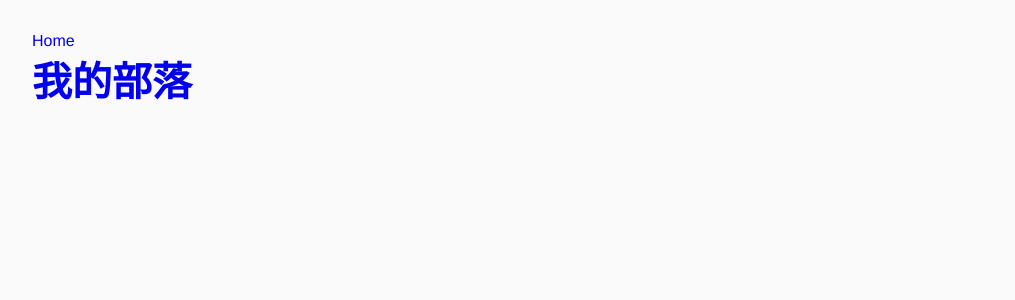
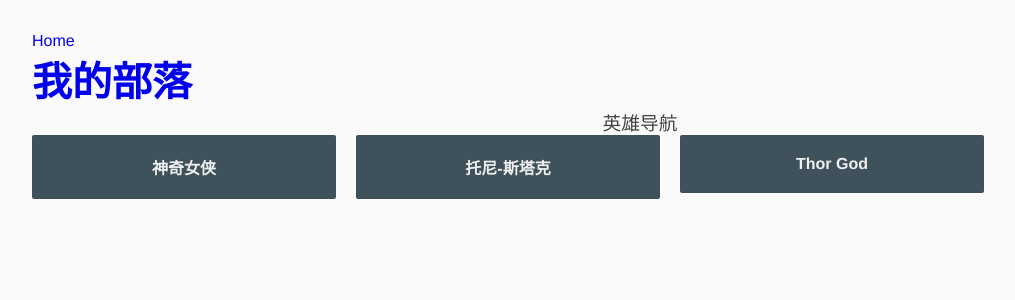
Before and after one commit to RyenToretto/kjf-angular-first, an Angular app: page /routing in a window 1280 px wide. Before the commit this address led to /. Shown: the top 300 px of the page, without its empty margins (0-1015 px from the left). Built offline with nearby package versions, Linux system fonts and the light colour scheme.

Commit message:
ing routing

```diff
--- a/src/app/app-routing.module.ts
+++ b/src/app/app-routing.module.ts
@@ -1,9 +1,14 @@
 import { NgModule } from '@angular/core';
 import { RouterModule, Routes } from '@angular/router';
+
+import {RoutingComponent} from "./routing/routing.component";
 import { SunTribeComponent } from './sun-tribe/sun-tribe.component';
 
 // 告诉路由器, 当 用户单击链接 或 将 URL 粘贴进浏览器地址栏 时，要显示哪个视图
 const routes: Routes = [
+    { path: '', redirectTo: '/routing', pathMatch: 'full' },
+    { path: 'routing', component: RoutingComponent },
+
     { path: 'suntribe', component: SunTribeComponent }
 ];
 
--- a/src/app/app.module.ts
+++ b/src/app/app.module.ts
@@ -8,11 +8,14 @@
 import { SunTribeComponent } from './sun-tribe/sun-tribe.component';
 import { HeroDetailComponent } from './hero-detail/hero-detail.component';
 import { HeroMessagesComponent } from './hero-messages/hero-messages.component';
+import { RoutingComponent } from './routing/routing.component';
 
 // NgModule 为 该模块中的 组件 提供了 一个 编译上下文环境
 @NgModule({
     declarations: [ // （可声明对象表） —— 那些属于本 NgModule 的组件、指令、管道
         AppComponent,
+        RoutingComponent,
+
         SunTribeComponent,
         HeroDetailComponent,
         HeroMessagesComponent
--- a/src/app/hero-detail/hero-detail.component.ts
+++ b/src/app/hero-detail/hero-detail.component.ts
@@ -8,7 +8,7 @@
 })
 export class HeroDetailComponent implements OnInit {
 
-    @Input() theHero;
+    @Input() theHero: Hero;
 
     constructor() { }
 
--- a/src/app/hero-message.service.ts
+++ b/src/app/hero-message.service.ts
@@ -12,6 +12,7 @@
     // 往缓存中添加一条消息
     addHeroMessage(heroMessage: string) {
         this.heroMessages.push(heroMessage);
+        setTimeout(() => this.clearHeroMessages(), 1500);
     }
 
     // 清空缓存
--- /dev/null
+++ b/src/app/routing/routing.component.html
@@ -0,0 +1,8 @@
+<h3>英雄导航</h3>
+<div class="grid grid-pad">
+    <a *ngFor="let routingHero of routingHeroes" class="col-1-4">
+        <div class="module hero">
+            <h4>{{routingHero.name}}</h4>
+        </div>
+    </a>
+</div>
--- /dev/null
+++ b/src/app/routing/routing.component.scss
@@ -0,0 +1,33 @@
+/* DashboardComponent's private CSS styles */
+.grid {
+    margin: 0;
+    .module {
+        padding: 20px;
+        text-align: center;
+        color: #eee;
+        max-height: 120px;
+        min-width: 120px;
+        background-color: #3f525c;
+        border-radius: 2px;
+        &:hover {
+            background-color: #eee;
+            cursor: pointer;
+            color: #607d8b;
+        }
+    }
+    .grid-pad {
+        padding: 10px 0;
+        > [class*='col-']:last-of-type {
+            padding-right: 20px;
+        }
+    }
+    @media (max-width: 600px) {
+        font-size: 10px;
+        max-height: 75px;
+    }
+    @media (max-width: 1024px) {
+        .module {
+            min-width: 60px;
+        }
+    }
+}
--- /dev/null
+++ b/src/app/routing/routing.component.ts
@@ -0,0 +1,25 @@
+import { Component, OnInit } from '@angular/core';
+
+import {Hero} from "../declares/hero";
+import {HeroService} from "../hero.service";
+
+@Component({
+    selector: 'app-routing',
+    templateUrl: './routing.component.html',
+    styleUrls: ['./routing.component.scss']
+})
+export class RoutingComponent implements OnInit {
+    routingHeroes: Hero[] = [];
+
+    constructor(private heroService: HeroService) { }
+
+    ngOnInit(): void {
+        this.getRoutingHeroes();
+    }
+
+    getRoutingHeroes(): void {
+        this.heroService.requestHeroes()
+            .subscribe(heroes => this.routingHeroes = heroes.slice(1, 5));
+    }
+
+}
--- a/src/styles.scss
+++ b/src/styles.scss
@@ -1,10 +1,23 @@
 * {
     margin: 0;
     padding: 0;
+    &::after,
+    &::before {
+        -webkit-box-sizing: border-box;
+        -moz-box-sizing: border-box;
+        box-sizing: border-box;
+    }
 }
 
 a {
     text-decoration: none;
+}
+h3 {
+    text-align: center;
+    margin-bottom: 0;
+}
+h4 {
+    position: relative;
 }
 
 h1 {
@@ -20,10 +33,25 @@
 body {
     margin: 2em;
 }
+
 body, input[type="text"], button {
     color: #333;
     font-family: PingFangSC-Regular,PingFang SC,Helvetica Neue,Helvetica,Arial,sans-serif;
 }
+
+[class*='col-'] {
+    float: left;
+    padding-right: 20px;
+    padding-bottom: 20px;
+}
+[class*='col-']:last-of-type {
+    padding-right: 0;
+}
+
+.col-1-4 {
+    width: 25%;
+}
+
 body {
     background-color: #fafafa;
 }
```
Also changed, not shown: 1 other file (tests, documents, lock files or other folders).
